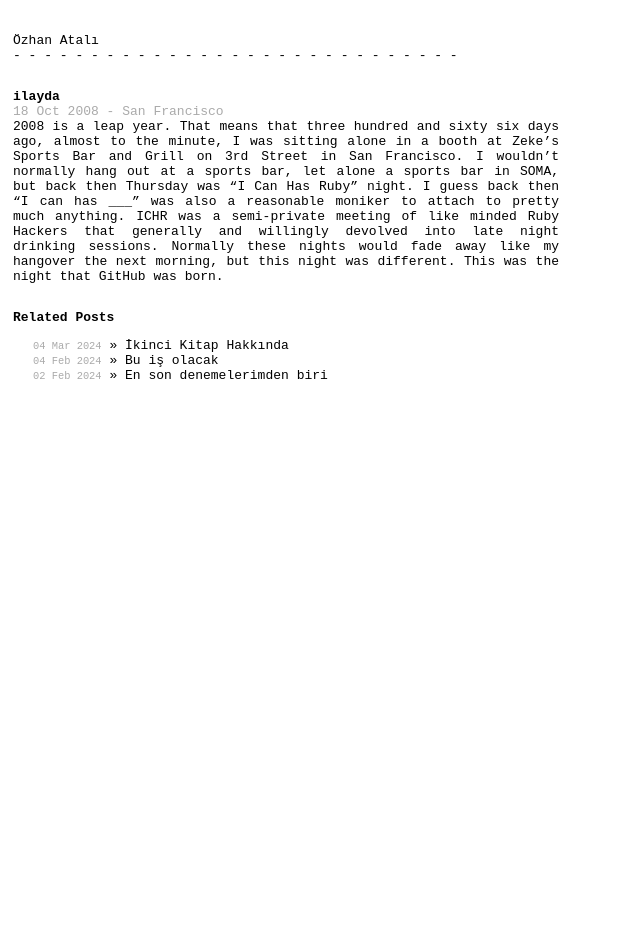
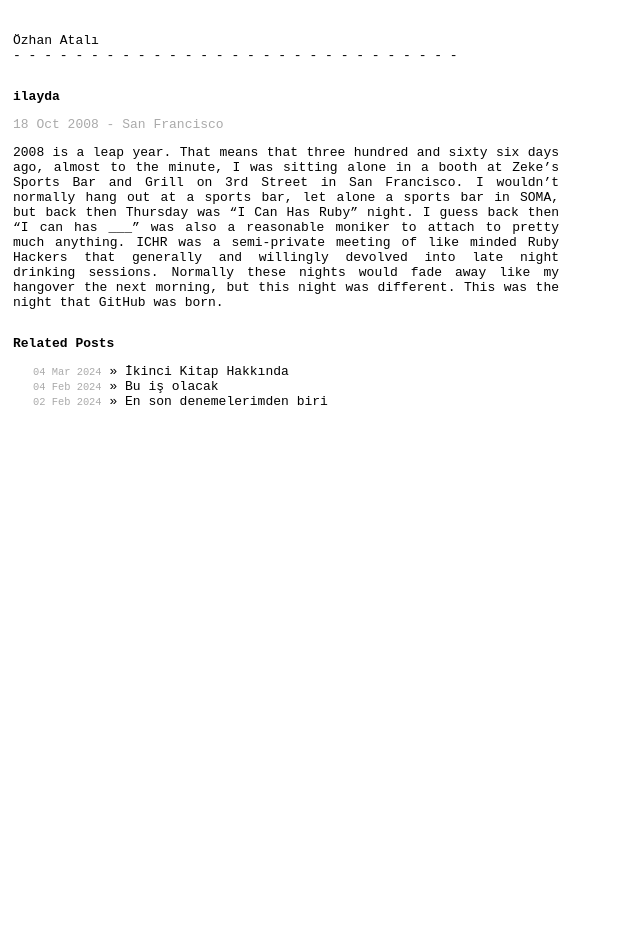
Before and after one commit to ozhanatali/ozhanatali.github.io, a Jekyll site: the page built from _posts/2024-01-01-ilayda.md, in a window 1280 px wide. Shown: the whole page, without its empty margins (0-640 px from the left). Built offline with Jekyll 4.4.1, drawn with Linux system fonts in a browser that asks for light colours.

Commit message:
Update screen.css

```diff
--- a/css/screen.css
+++ b/css/screen.css
@@ -26,13 +26,13 @@ h1, h2, h3, h4, h5, h6 {
 }
 
 h1 {
-  margin-bottom: 0em;
+  margin-bottom: 1em;
   margin-top: 2em;
   text-decoration: none;
 }
 
 p {
-  margin: 0em 0;
+  margin: 1em 0;
 }
 
 a {
```
